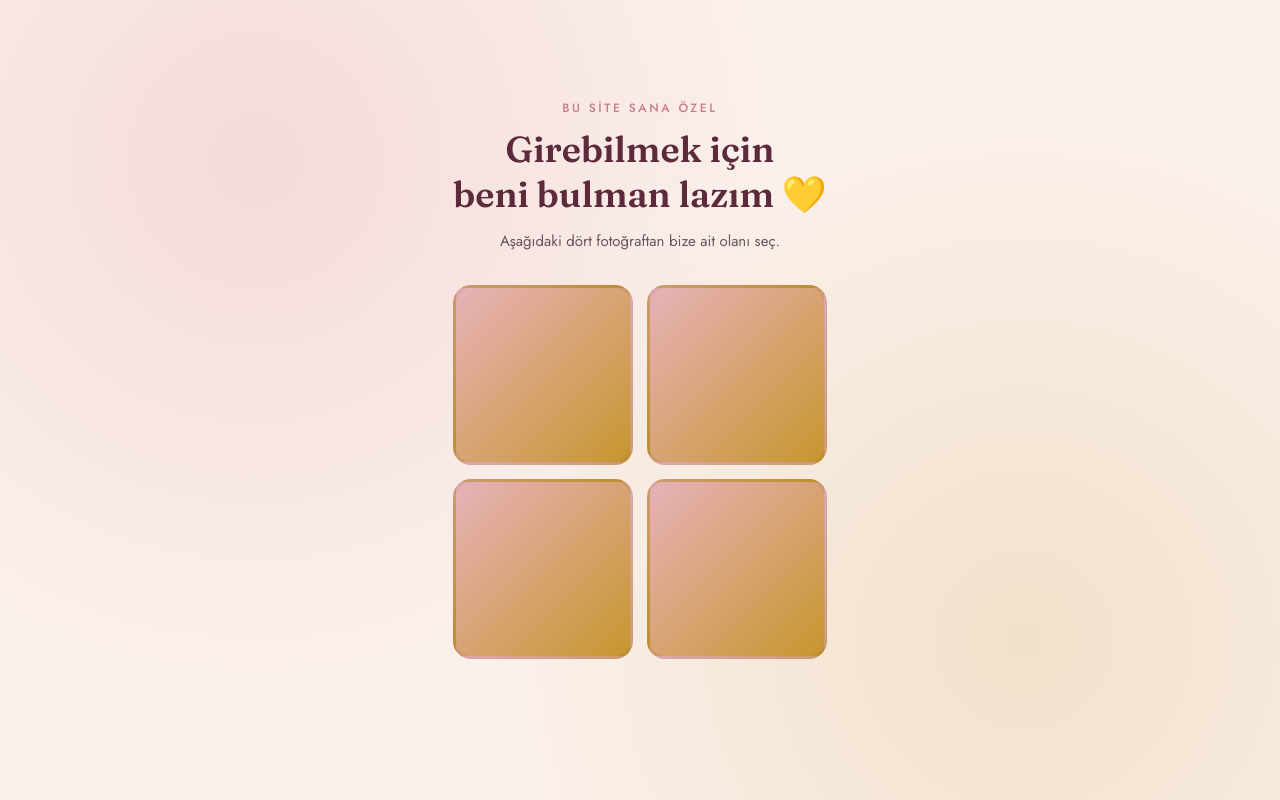
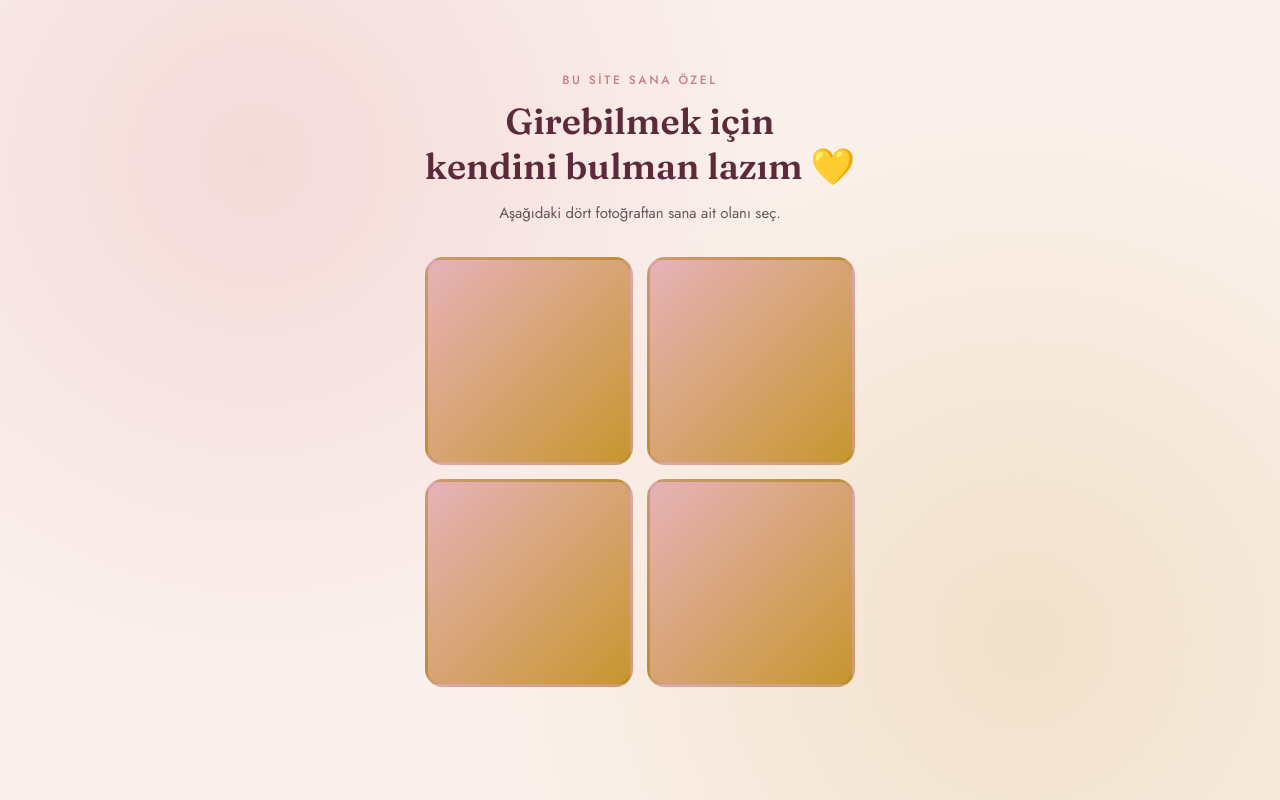
Before and after one commit to Ardayzer/mezun, a plain HTML site: page index.html in a window 1280 px wide. Shown: the top 800 px of the page. Drawn offline with nearby package versions, Linux system fonts and the light colour scheme.

Commit message:
Update index.html

```diff
--- a/index.html
+++ b/index.html
@@ -173,8 +173,8 @@
 <section id="gate">
   <div class="gate-card">
     <span class="eyebrow">Bu site sana özel</span>
-    <h1>Girebilmek için<br>beni bulman lazım 💛</h1>
-    <p class="gate-sub">Aşağıdaki dört fotoğraftan bize ait olanı seç.</p>
+    <h1>Girebilmek için<br>kendini bulman lazım 💛</h1>
+    <p class="gate-sub">Aşağıdaki dört fotoğraftan sana ait olanı seç.</p>
     <div class="gate-grid" id="gateGrid"></div>
     <div class="gate-msg" id="gateMsg"></div>
   </div>
```
